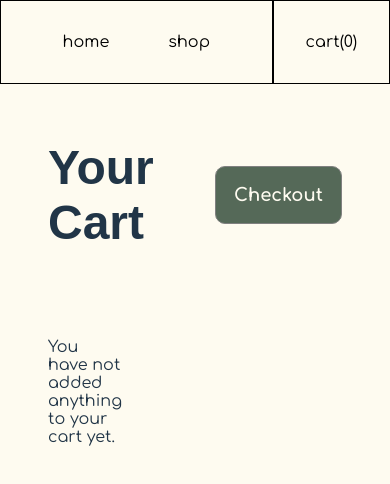
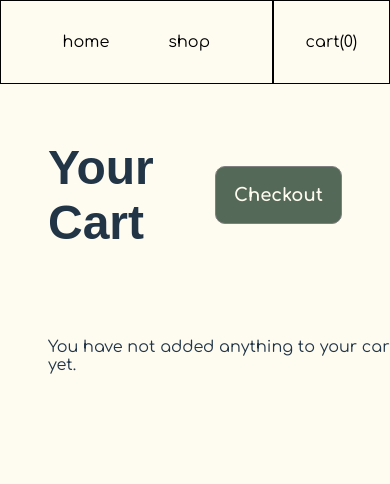
Before and after one commit to ccrenshawcodes/react-shopping-cart, a React (Vite) app: page /cart in a window 390 px wide. Shown: the top 484 px of the page. Built offline with nearby package versions, Linux system fonts and the light colour scheme; a web font is replaced by a local one.

Commit message:
fix grid responsiveness

```diff
--- a/src/index.css
+++ b/src/index.css
@@ -126,7 +126,7 @@
 
 .products {
   display: grid;
-  grid-template-columns: 1fr 1fr 1fr;
+  grid-template-columns: repeat(auto-fill, minmax(350px, 1fr));
   gap: 3em;
   padding: 1em 3em;
 }
@@ -165,7 +165,7 @@
 
 .cart-items {
   display: grid;
-  grid-template-columns: 1fr 1fr 1fr;
+  grid-template-columns: repeat(auto-fill, minmax(350px, 1fr));
   gap: 3em;
   padding: 1em 3em;
 }
```
